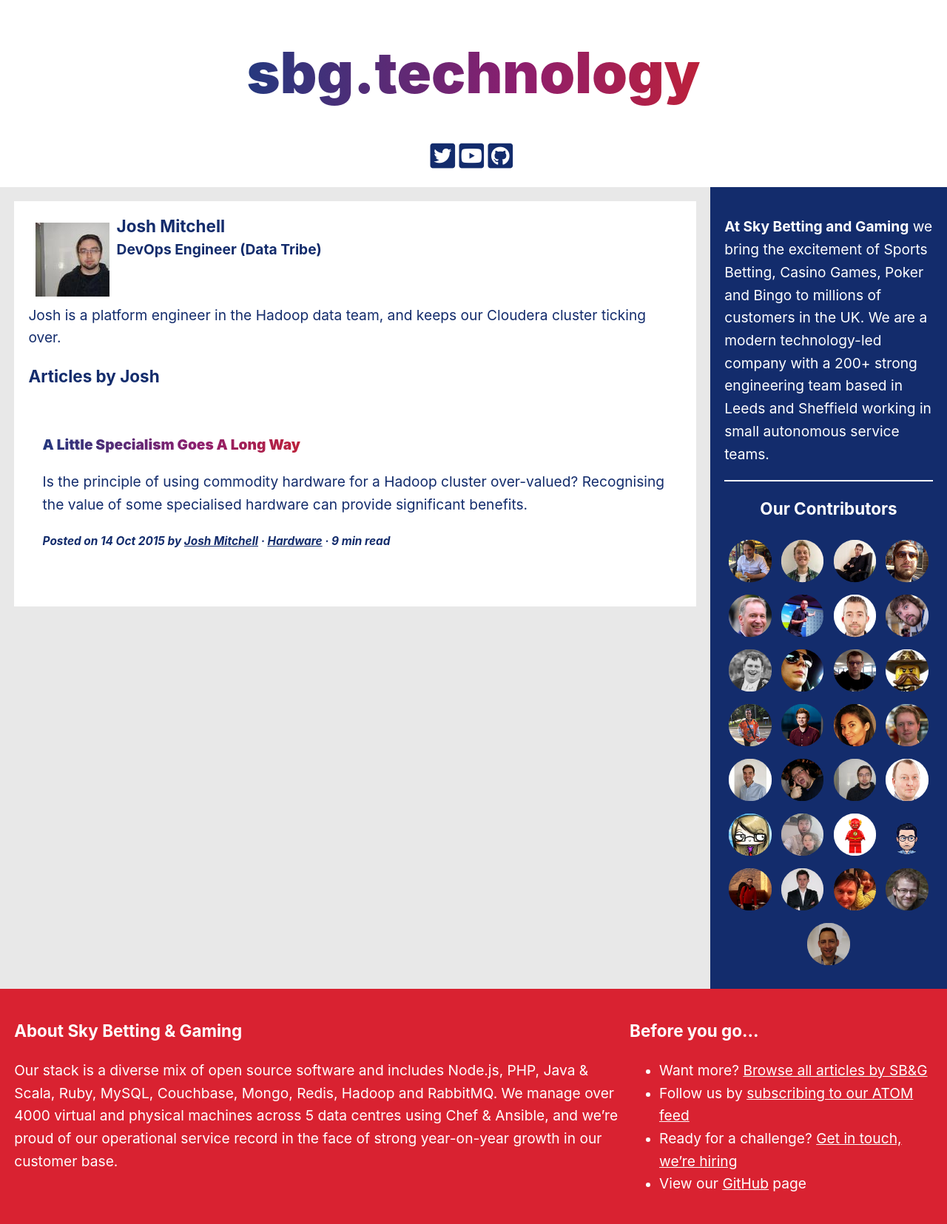
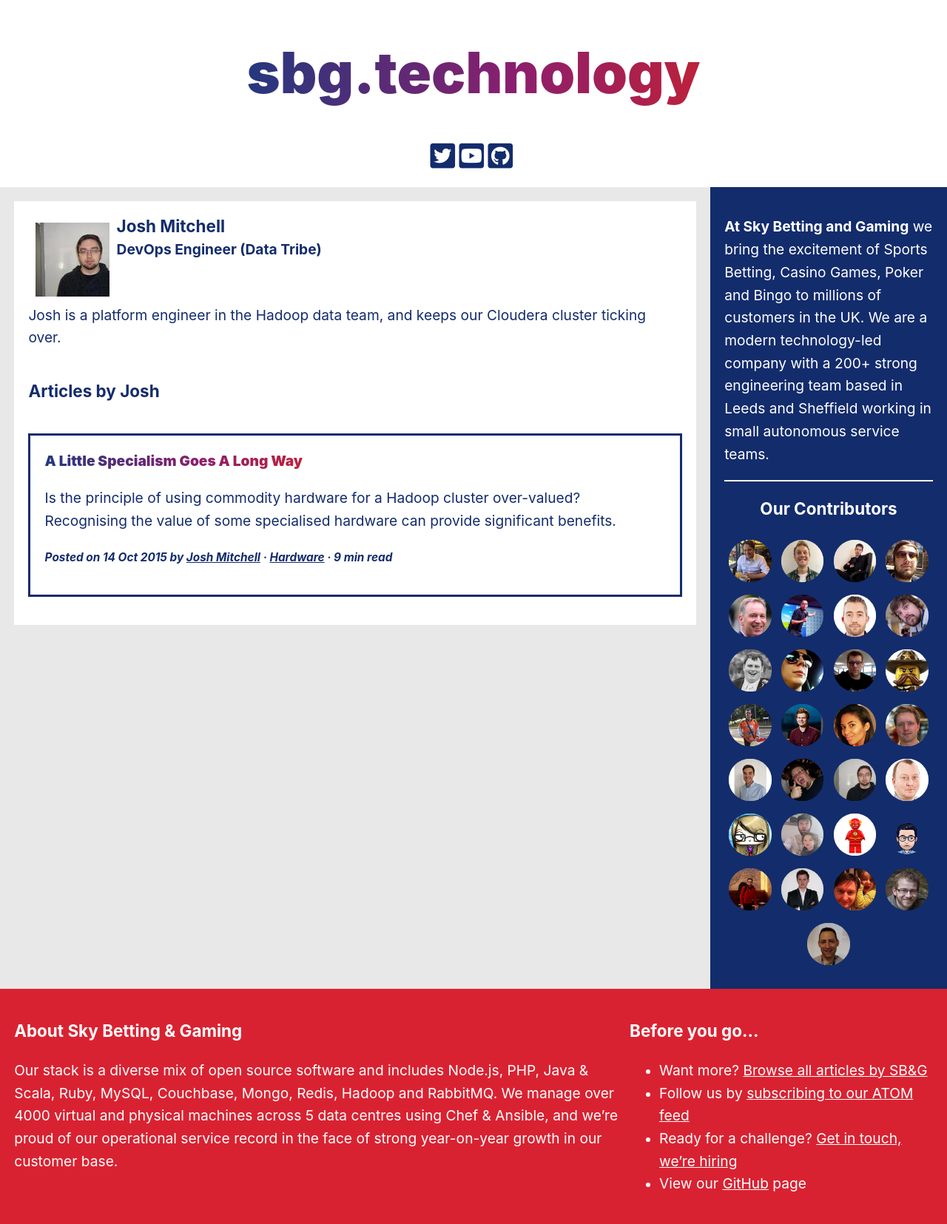
Before and after one commit to skybet/skybet.github.io, a Jekyll site: the page built from _authors/josh_mitchell.md, in a window 1280 px wide. Shown: the whole page at 74% size. Built offline with Jekyll 4.4.1, drawn with Linux system fonts in a browser that asks for light colours; nearby versions of some CDN libraries.

Commit message:
Format author's articles properly

```diff
--- a/_includes/author.html
+++ b/_includes/author.html
@@ -41,6 +41,7 @@
         {% endif %}
 
     {% if include.articles %}
+    <div class="related-posts">
     <h3 class="author-articles">Articles by {{ author.name | truncatewords:1,"" }}</h3>
 
     {% for post in site.posts %}
@@ -48,6 +49,6 @@
         {% include postSummary.html fullSummary=true %}
       {% endif %}
     {% endfor %}
-
+    </div>
     {% endif %}
 </section>
```
